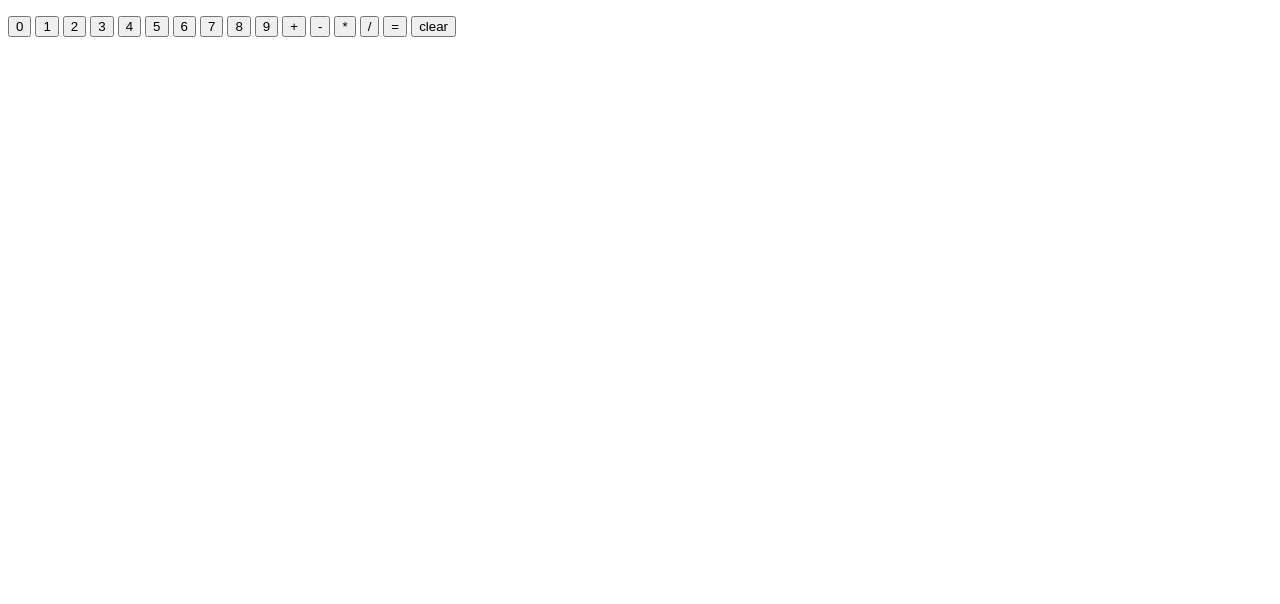
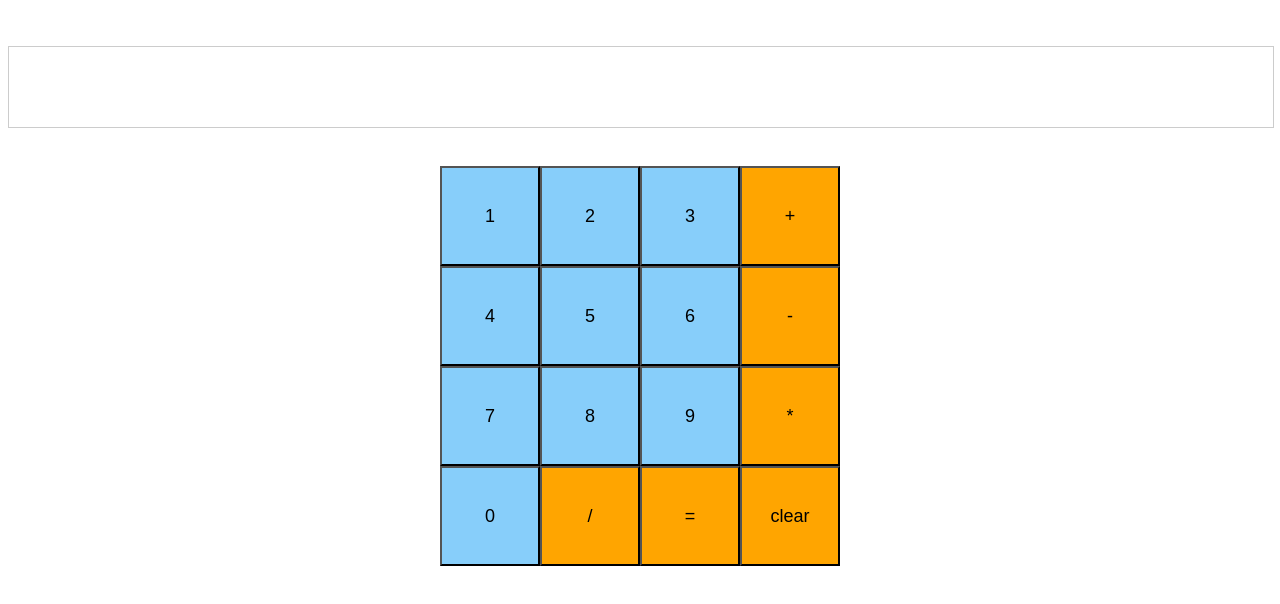
Before and after one commit to MaryKwawu/Brainnest-Assignment-week-four, a plain HTML site: page index.html in a window 1280 px wide. Both pictures are taken after a click on the button "clear". Drawn offline with Linux system fonts and the light colour scheme.

Commit message:
Brainnest-Assignment-week-four

```diff
--- /dev/null
+++ b/index.css
@@ -0,0 +1,44 @@
+.row,
+.container {
+  display: flex;
+}
+
+.wrapper {
+  width: 100%;
+  display: flex;
+  flex-direction: column;
+  align-items: flex-start;
+}
+.container {
+  margin: 0 auto;
+}
+
+#display {
+  height: 80px;
+  width: 100%;
+  border: 1px solid #ccc;
+  font-size: 38px;
+  display: flex;
+  align-items: center;
+}
+
+.operators {
+  display: flex;
+  flex-direction: column;
+  align-items: flex-start;
+}
+
+button,
+input {
+  width: 100px;
+  height: 100px;
+  font-size: 18px;
+}
+
+input {
+  background-color: orange;
+}
+
+button {
+  background-color: lightskyblue;
+}
--- a/index.html
+++ b/index.html
@@ -4,30 +4,45 @@
     <meta charset="UTF-8" />
     <meta http-equiv="X-UA-Compatible" content="IE=edge" />
     <meta name="viewport" content="width=device-width, initial-scale=1.0" />
+    <link rel="stylesheet" href="index.css" />
     <title>Document</title>
   </head>
   <body>
+    <div class="wrapper">
       <p id="display"></p>
-    <button>0</button>
+      <div class="container">
+        <div class="numbers">
+          <div class="row">
             <button>1</button>
             <button>2</button>
             <button>3</button>
+          </div>
+          <div class="row">
             <button>4</button>
             <button>5</button>
             <button>6</button>
+          </div>
 
+          <div class="row">
             <button>7</button>
             <button>8</button>
             <button>9</button>
+          </div>
+          <div class="row">
+            <button>0</button>
+            <input type="button" id="dividebtn" value="/" />
+            <input type="button" id="equalsbtn" value="=" />
+          </div>
+        </div>
 
+        <div class="operators">
           <input type="button" id="addbtn" value="+" />
           <input type="button" id="substractbtn" value="-" />
           <input type="button" id="multiplybtn" value="*" />
-    <input type="button" id="dividebtn" value="/" />
-
-    <input type="button" id="equalsbtn" value="=" />
-
           <input type="button" id="clearbtn" value="clear" />
+        </div>
+      </div>
+    </div>
 
     <script src="./index.js"></script>
   </body>
--- a/index.js
+++ b/index.js
@@ -32,23 +32,41 @@ function operate(operator, numbersArr) {
 window.onload = function () {
   const display = document.getElementById("display");
 
+  function updateDisplay() {
+    display.innerHTML = `${leftOperand.join("")} ${
+      currentOperator ? currentOperator : ""
+    } ${rightOperand.join("")}`;
+  }
+
+  function clear() {
+    display.innerHTML = "";
+    leftOperand = [];
+    rightOperand = [];
+    currentOperator = null;
+    result = null;
+  }
+
   // initialise to null
-  let leftOperand = null;
-  let rightOperand = null;
-  let currentNumber = null;
+  let leftOperand = [];
+  let rightOperand = [];
   let currentOperator = null;
+  let result = null;
 
   //select all number btns and attach click event listener
   document.querySelectorAll("button").forEach((button) => {
     button.onclick = function (event) {
-      currentNumber = parseInt(event.target.innerText);
-      display.innerHTML = currentNumber;
+      const currentNumber = event.target.innerText;
 
-      if (leftOperand == null) {
-        leftOperand = currentNumber;
-      } else if (leftOperand !== null) {
-        rightOperand = currentNumber;
+      if (result) {
+        clear();
       }
+      if (!currentOperator) {
+        leftOperand.push(currentNumber);
+      } else {
+        rightOperand.push(currentNumber);
+      }
+
+      updateDisplay();
     };
   });
 
@@ -56,24 +74,21 @@ window.onload = function () {
   document.querySelectorAll("input").forEach((button) => {
     button.onclick = function (event) {
       // without this check = overrides operators
-      if (event.target.value !== "=") {
-        currentOperator = event.target.value;
-      } else if (event.target.value == "=") {
-        const result = operate(currentOperator, [leftOperand, rightOperand]);
+      const operator = event.target.value;
+      if (operator == "=") {
+        result = operate(currentOperator, [
+          parseInt(leftOperand.join("")),
+          parseInt(rightOperand.join("")),
+        ]);
         display.innerHTML = result;
       }
-
-      if (currentOperator == "clear") {
+      if (operator == "clear") {
         clear();
+      }
+      if (operator !== "clear" && operator !== "=" && leftOperand.length > 0) {
+        currentOperator = operator;
+        updateDisplay();
       }
     };
   });
-
-  function clear() {
-    display.innerHTML = "";
-    leftOperand = null;
-    rightOperand = null;
-    currentNumber = null;
-    currentOperator = null;
-  }
 };
```
Lines whose indentation alone changed are shown as unchanged.
